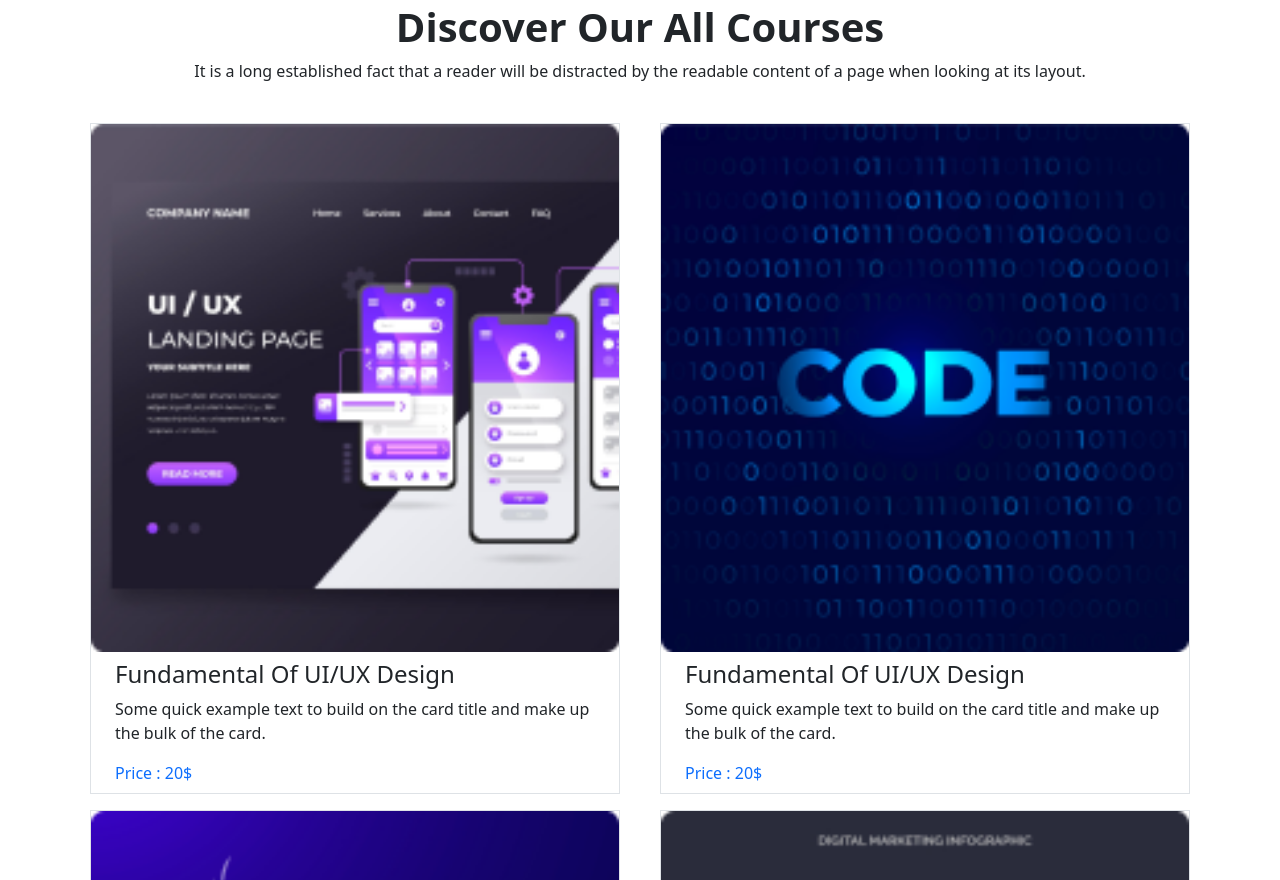
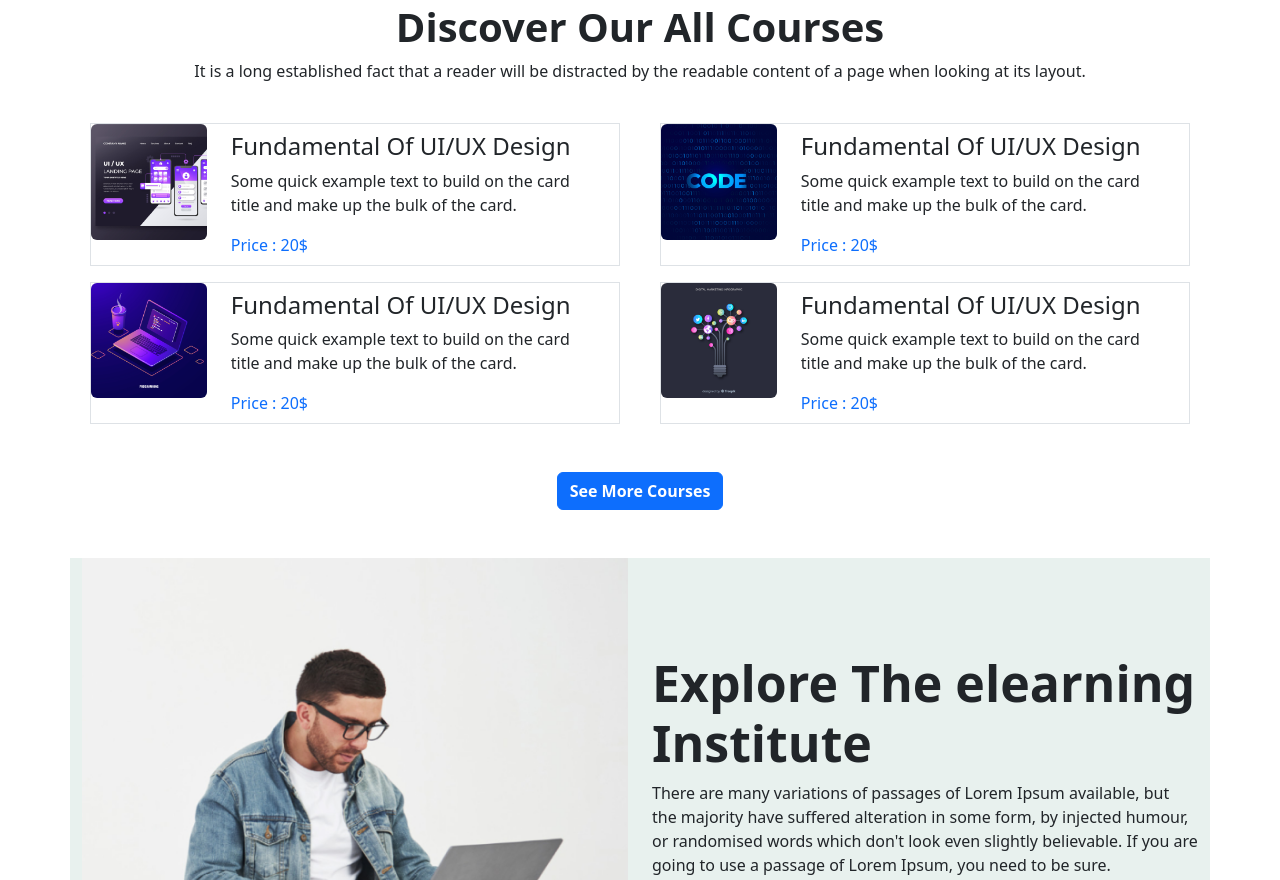
Before and after one commit to scriptertoufiq/techwebsite, a plain HTML site: page index.html in a window 1280 px wide. Shown: the part 757-1637 px from the top of the page. Drawn offline with nearby package versions, Linux system fonts and the light colour scheme.

Commit message:
fixed issue

```diff
--- a/index.html
+++ b/index.html
@@ -108,7 +108,7 @@
                 <div class="courses">
                     <div class="row">
                         <div class="col-md-6 col-lg-6 col-sm-12 mt-3 ">
-                            <div class="course-details d-flex flex-sm-column border mx-2">
+                            <div class="course-details d-flex flex-lg-row flex-md-row flex-sm-column border mx-2">
                                 <div class="course-image">
                                     <img src="images/course/course-1.png" class="img-fluid w-100 rounded" alt="">
                                 </div>
@@ -121,7 +121,7 @@
                             </div>
                         </div>
                         <div class="col-md-6 col-lg-6 col-sm-12 mt-3">
-                            <div class="course-details d-flex flex-sm-column border mx-2">
+                            <div class="course-details d-flex flex-lg-row flex-md-row  flex-sm-column border mx-2">
                                 <div class="course-image">
                                     <img src="images/course/course-2.png" class="img-fluid w-100 rounded" alt="">
                                 </div>
@@ -136,7 +136,7 @@
                     </div>
                     <div class="row">
                         <div class="col-md-6 col-lg-6 col-sm-12 mt-3 ">
-                            <div class="course-details d-flex flex-sm-column border mx-2">
+                            <div class="course-details d-flex flex-lg-row flex-md-row  flex-sm-column border mx-2">
                                 <div class="course-image">
                                     <img src="images/course/course-3.png" class="img-fluid w-100 rounded" alt="">
                                 </div>
@@ -149,7 +149,7 @@
                             </div>
                         </div>
                         <div class="col-md-6 col-lg-6 col-sm-12 mt-3">
-                            <div class="course-details d-flex flex-sm-column border mx-2">
+                            <div class="course-details d-flex flex-lg-row flex-md-row  flex-sm-column border mx-2">
                                 <div class="course-image">
                                     <img src="images/course/course-4.png" class="img-fluid w-100 rounded" alt="">
                                 </div>
```
